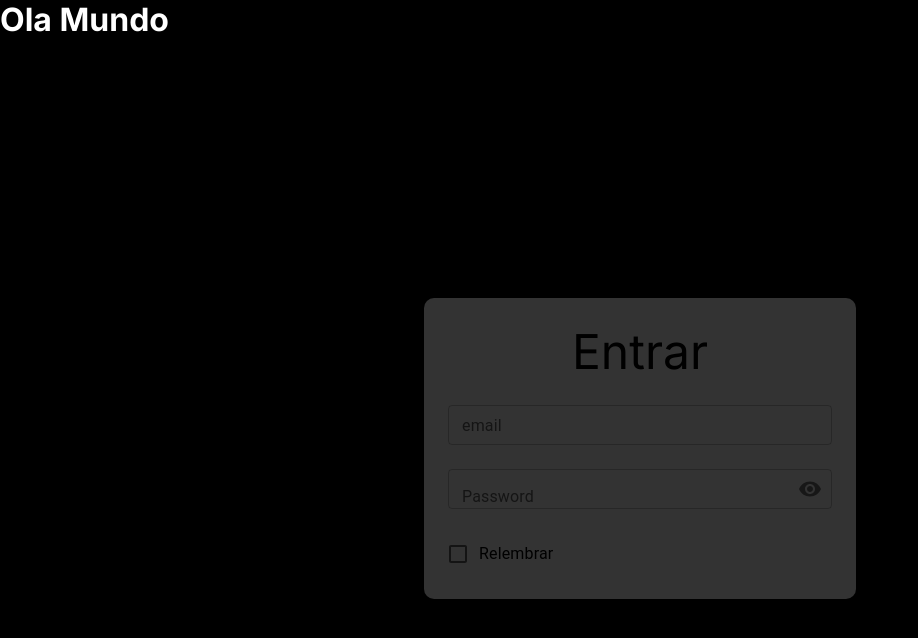
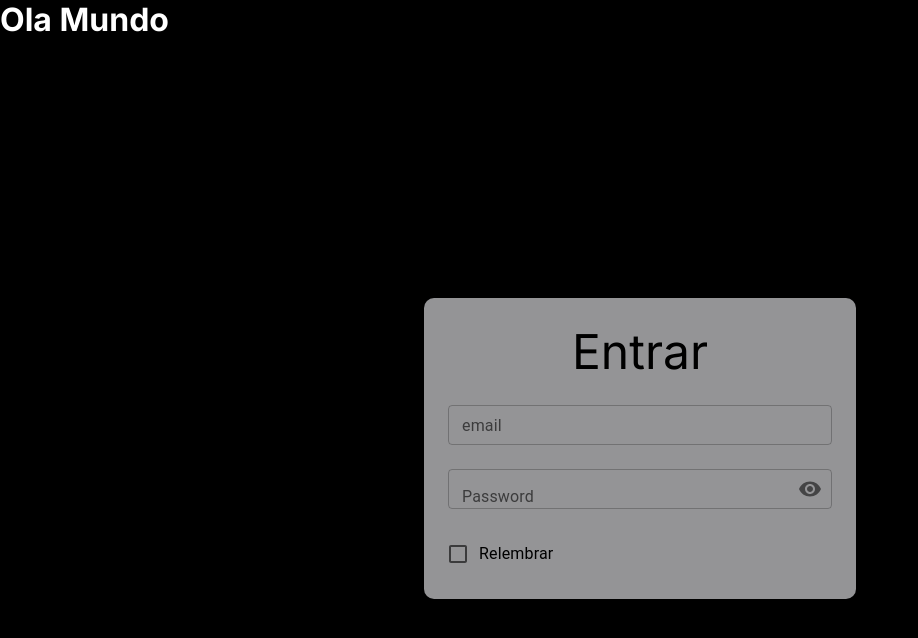
Before and after one commit to ggriffinxd/Terra-Manager, a React (Vite) app: page / in a window 1280 px wide. Shown: the top 638 px of the page, without its empty margins (0-918 px from the left). Built offline with nearby package versions, Linux system fonts and the light colour scheme.

Commit message:
feat: color in theme

```diff
--- a/src/styles/theme.ts
+++ b/src/styles/theme.ts
@@ -70,7 +70,7 @@ export const theme = {
     green2: '#248E0B',
     orange: '#Ffa500',
     gray: '#222',
-    gray2: 'rgba(255, 255, 255, 0.2)',
+    gray2: 'rgba(228, 228, 231, 0.65)',
     gray3: '#DBDADA',
     gray4: 'rgba(0, 0, 0, 0.5)',
     gray5: '#C5C5C5',
```
